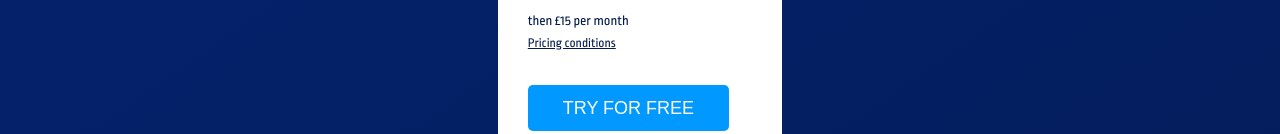
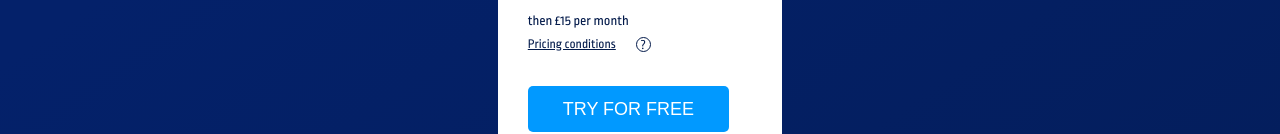
Before and after one commit to ex-jedi/web-developer-test, a website built with Parcel: page index.html in a window 1280 px wide. Shown: the part 264-398 px from the top of the page. Built offline with nearby package versions, Linux system fonts and the light colour scheme.

Commit message:
Package link after psuedo element

```diff
--- a/sass/_bits.scss
+++ b/sass/_bits.scss
@@ -51,6 +51,7 @@ $background-gradient-main: linear-gradient(145deg, #04216a 10%, #041947 90%);
 //* Element Colours
 $button-background-main: #0199FF;
 $badge-colour-main: #BF0000;
+$border-colour-dark: #031A4A;
 
 //*  Font Colours
 $font-colour-light: #FFFFFF;
--- a/sass/main.scss
+++ b/sass/main.scss
@@ -109,6 +109,20 @@ body {
   color: inherit;
   font-size: $font-size-eight;
   margin: 0 auto 3.5rem 0;
+
+  &:after {
+    content: "?";
+    position: relative;
+    top: 1px;
+    left: 2rem;
+    display: inline-block;
+    border: 1px solid $border-colour-dark;
+    text-align: center;
+    width: 1.5rem;
+    height: 1.5rem;
+    font-size: $font-size-eight;
+    border-radius: 1rem;
+  }
 }
 
 .package-card__cta-button {
@@ -123,6 +137,7 @@ body {
   padding: 1.25rem 3.5rem;
   border-radius: 0.5rem;
   text-transform: uppercase;
+  cursor: pointer;
 }
 
 .package-card__features-list {
```
Also changed, not shown: 2 other files.
